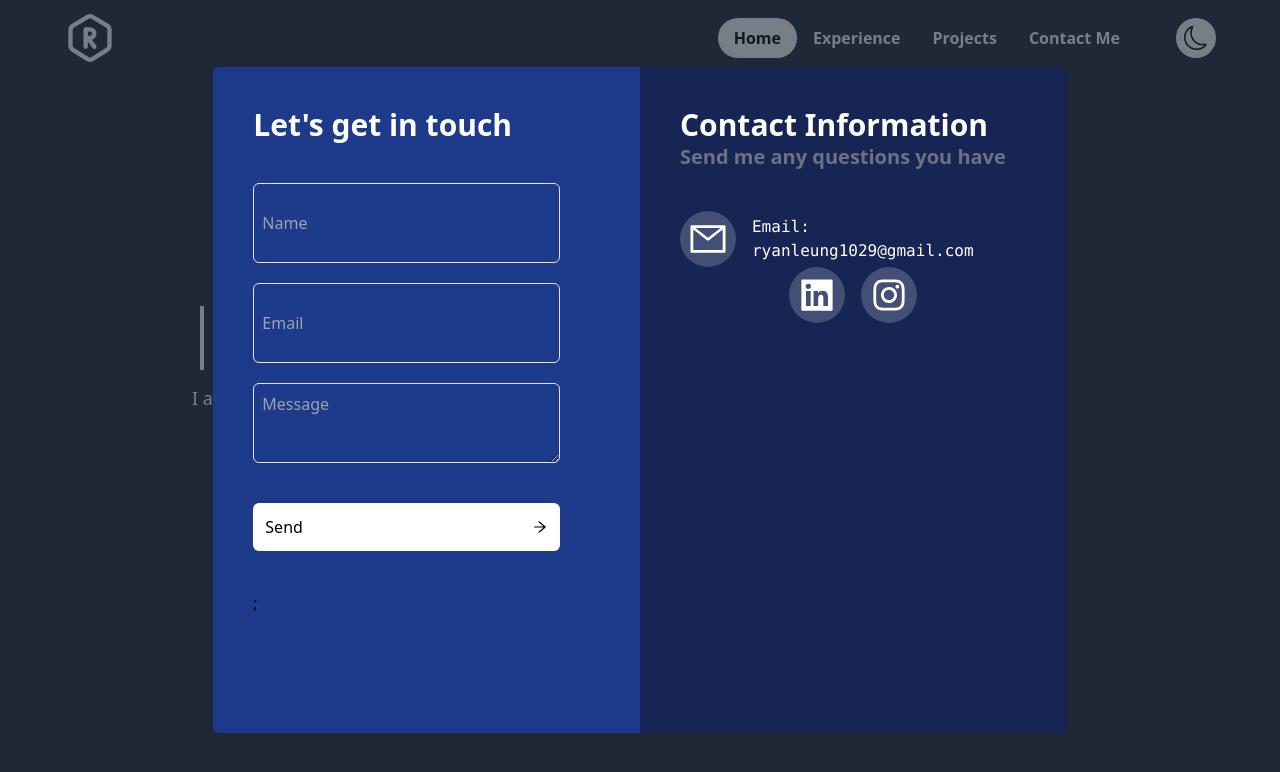
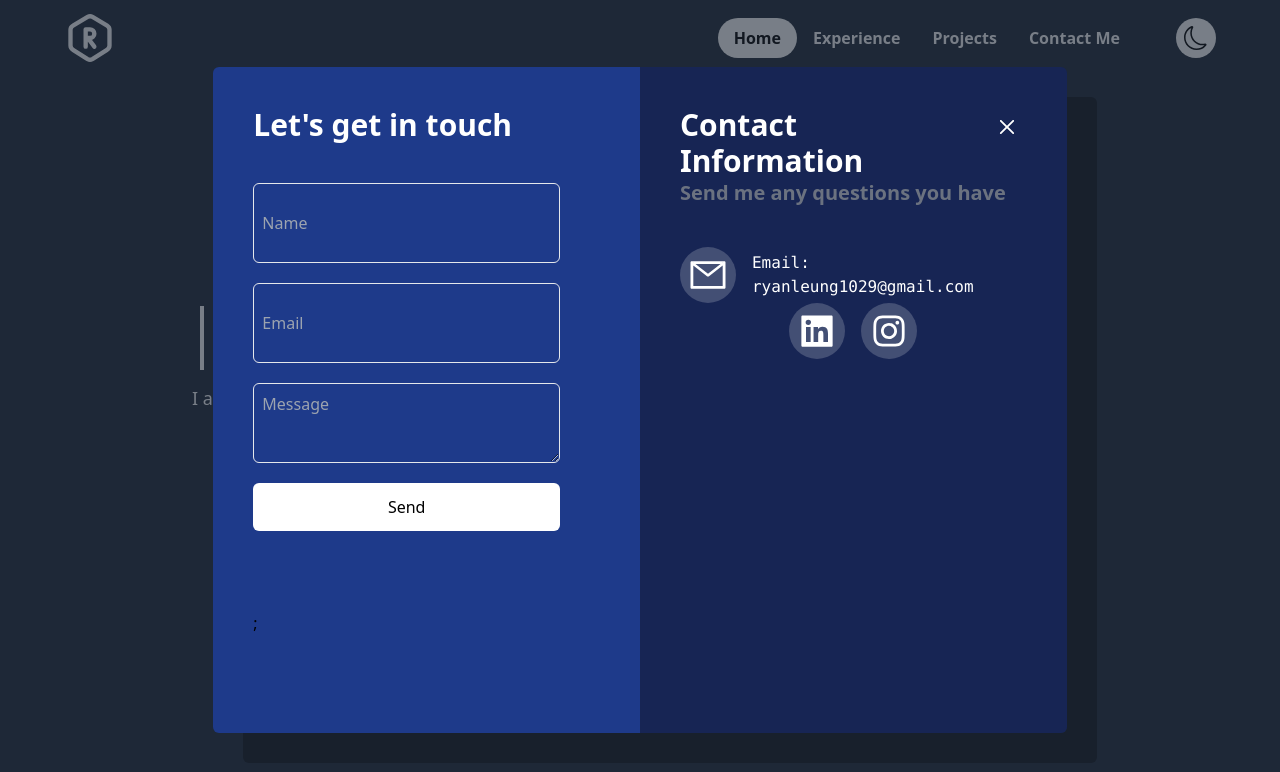
Before and after one commit to hello-Ryan/ryann.dev, a Next.js app: page / in a window 1280 px wide. Both pictures are taken after a click on the element "Contact Me". Shown: the top 772 px of the page. Built offline with nearby package versions, Linux system fonts and the light colour scheme.

Commit message:
working form with email js

```diff
--- a/package.json
+++ b/package.json
@@ -10,8 +10,10 @@
     "pretty": "prettier --write \"./**/*.{ts,tsx}\""
   },
   "dependencies": {
+    "@emailjs/browser": "^3.11.0",
     "@t3-oss/env-nextjs": "^0.3.1",
     "@vercel/analytics": "^1.0.1",
+    "emailjs": "^4.0.2",
     "framer-motion": "^10.12.16",
     "next": "^13.4.2",
     "next-themes": "^0.2.1",
--- a/src/components/ContactMe/ContactMe.tsx
+++ b/src/components/ContactMe/ContactMe.tsx
@@ -1,4 +1,4 @@
-import React, { useState } from "react";
+import React, { FormEventHandler, useRef, useState } from "react";
 import { RxCross2 } from "react-icons/rx";
 import {
   AiOutlineMail,
@@ -7,6 +7,7 @@ import {
   AiOutlineArrowRight,
 } from "react-icons/ai";
 import { motion } from "framer-motion";
+import emailjs from "@emailjs/browser";
 
 export interface ContactMeProps {
   open: boolean;
@@ -14,6 +15,8 @@ export interface ContactMeProps {
 }
 
 const ContactMe: React.FC<ContactMeProps> = ({ open, setOpen }) => {
+  const form = useRef(null);
+
   const [name, setName] = useState("");
   const [email, setEmail] = useState("");
   const [message, setMessage] = useState("");
@@ -22,8 +25,24 @@ const ContactMe: React.FC<ContactMeProps> = ({ open, setOpen }) => {
     return null;
   }
 
-  const handleSubmit = () => {
-    return null;
+  const handleSubmit = (e) => {
+    e.preventDefault();
+
+    emailjs
+      .sendForm(
+        "service_qftm3qh",
+        "template_smg8wrq",
+        form.current,
+        "IhswmSrdQZXTJVhgc"
+      )
+      .then(
+        (result) => {
+          console.log(result.text);
+        },
+        (error) => {
+          console.log(error.text);
+        }
+      );
   };
 
   const renderLeft = () => {
@@ -35,35 +54,46 @@ const ContactMe: React.FC<ContactMeProps> = ({ open, setOpen }) => {
           </p>
         </div>
         <div className="flex flex-col p-10 pl-0">
+          <form ref={form} onSubmit={handleSubmit}>
             <div className="flex flex-col gap-5 pb-10">
               <input
                 className="h-20 rounded-md border border-b bg-transparent p-2 font-medium text-white outline-none"
                 placeholder="Name"
                 onChange={(e) => setName(e.target.value)}
+                name="name"
+                type="text"
                 required
               />
               <input
                 className="h-20 rounded-md border bg-transparent p-2 font-medium text-white outline-none"
                 placeholder="Email"
                 onChange={(e) => setEmail(e.target.value)}
+                name="email"
+                type="email"
                 required
               />
               <textarea
                 className="h-20 rounded-md border bg-transparent p-2 font-medium text-white outline-none"
                 placeholder="Message"
                 onChange={(e) => setMessage(e.target.value)}
+                name="message"
                 required
               />
+
+              <motion.input
+                type="submit"
+                whileTap={{ scale: 0.9 }}
+                value="Send"
+                className="justify-bewteen h-15 flex items-center justify-between rounded-md bg-white p-3 hover:bg-gray-300"
+              />
+              {/* <motion.div
+                  whileTap={{ scale: 0.9 }}
+                  className="justify-bewteen h-15 flex items-center justify-between rounded-md bg-white p-3 hover:bg-gray-300"
+                >
+                  Send <AiOutlineArrowRight />
+                </motion.div> */}
             </div>
-          <motion.button
-            whileTap={{ scale: 0.9 }}
-            className="justify-bewteen h-15 rounded-md flex items-center justify-between p-3 bg-white hover:bg-gray-300"
-            onClick={handleSubmit}
-          >
-
-            Send <AiOutlineArrowRight />
-          </motion.button>
-
+          </form>
         </div>
         ;
       </div>
@@ -73,6 +103,12 @@ const ContactMe: React.FC<ContactMeProps> = ({ open, setOpen }) => {
   const renderRight = () => {
     return (
       <div className="w-5/6 rounded-r-md bg-blue-950 p-10">
+        <span className=" cursor-pointer" onClick={setOpen}>
+          <RxCross2
+            size={12}
+            className="float-right h-10 w-10 rounded-full p-2 text-white hover:bg-blue-900/80"
+          />
+        </span>
         <div>
           <p className="text-3xl font-semibold text-white">
             Contact Information
@@ -121,13 +157,19 @@ const ContactMe: React.FC<ContactMeProps> = ({ open, setOpen }) => {
 
   return (
     <div className="fixed z-50 flex h-screen w-screen items-center justify-center">
-      <div
+      <motion.div
         className="z-[51] flex h-full w-full flex-row rounded-md md:h-5/6 md:w-4/6"
         onClick={() => null}
+        initial={{ opacity: 0 }}
+        transition={{ duration: 0.3, ease: "easeOut" }}
+        animate={{
+          opacity: 1,
+          boxShadow: "30px 30px 0 rgba(0, 0, 0, 0.2)",
+        }}
       >
         {renderLeft()}
         {renderRight()}
-      </div>
+      </motion.div>
     </div>
   );
 };
```
Also changed, not shown: 1 other file (tests, documents, lock files or other folders). Lines whose indentation alone changed are shown as unchanged.
